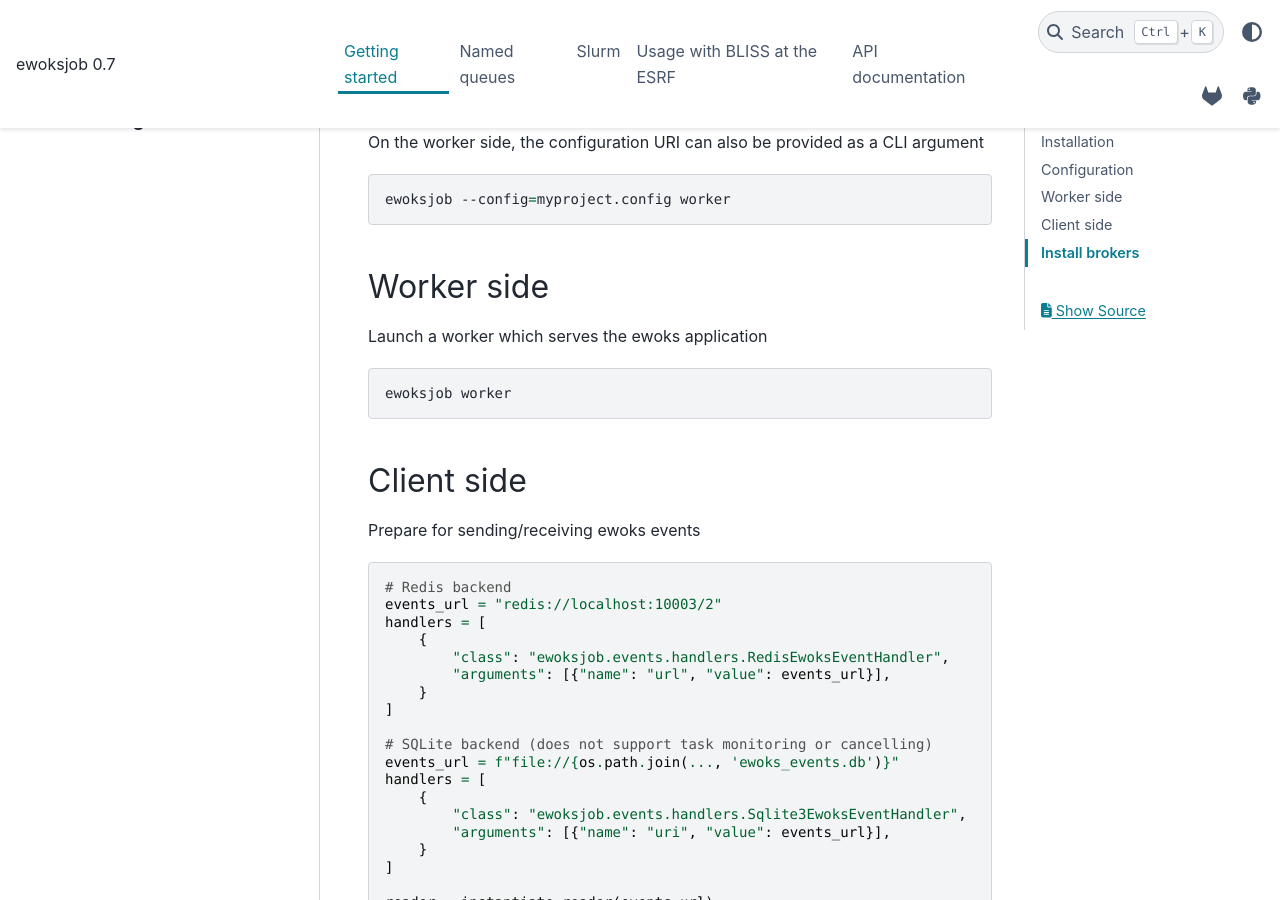
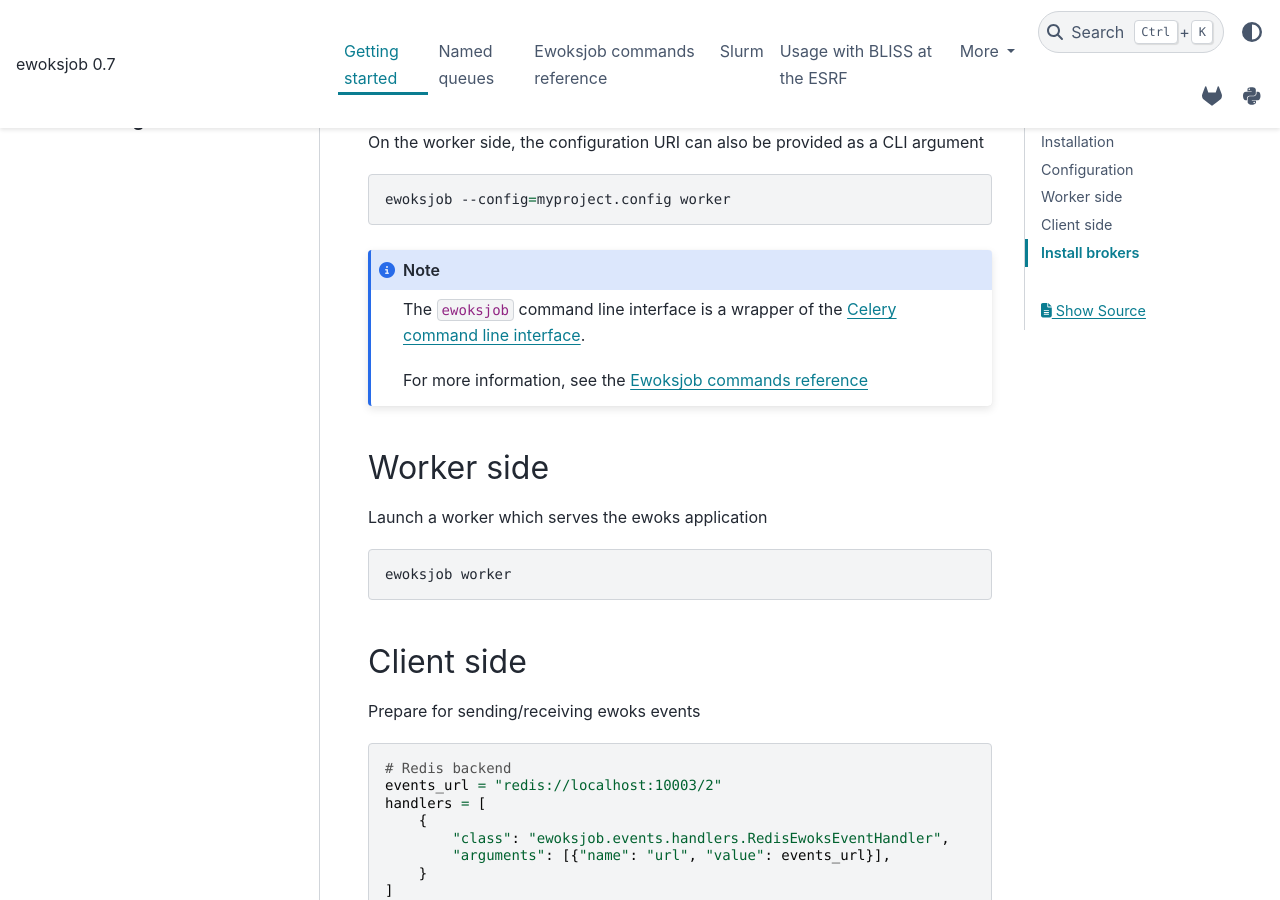
Before and after one commit to ewoks-kit/ewoksjob, a Sphinx documentation site: the page built from doc/getting_started.rst, in a window 1280 px wide and 900 px high, scrolled down 2390 px. Built offline with Sphinx 7.4.7 and the PyData theme 0.15.4, drawn with Linux system fonts in a browser that asks for light colours.

Commit message:
Add documentation about ewoksjob CLI

```diff
--- a/doc/getting_started.rst
+++ b/doc/getting_started.rst
@@ -115,6 +115,12 @@ On the worker side, the configuration URI can also be provided as a CLI argument
 .. code:: bash
 
     ewoksjob --config=myproject.config worker
+
+.. note::
+
+    The ``ewoksjob`` command line interface is a wrapper of the `Celery command line interface <https://docs.celeryq.dev/en/stable/reference/cli.html>`_.
+
+    For more information, see the `Ewoksjob commands reference <./cli.html>`_
 
 Worker side
 -----------
--- a/doc/index.rst
+++ b/doc/index.rst
@@ -62,6 +62,7 @@ Documentation
 
     getting_started
     routing
+    cli
     slurm
     bliss
     api
```
Also changed, not shown: doc/cli.rst (added, +58 -0 lines).
